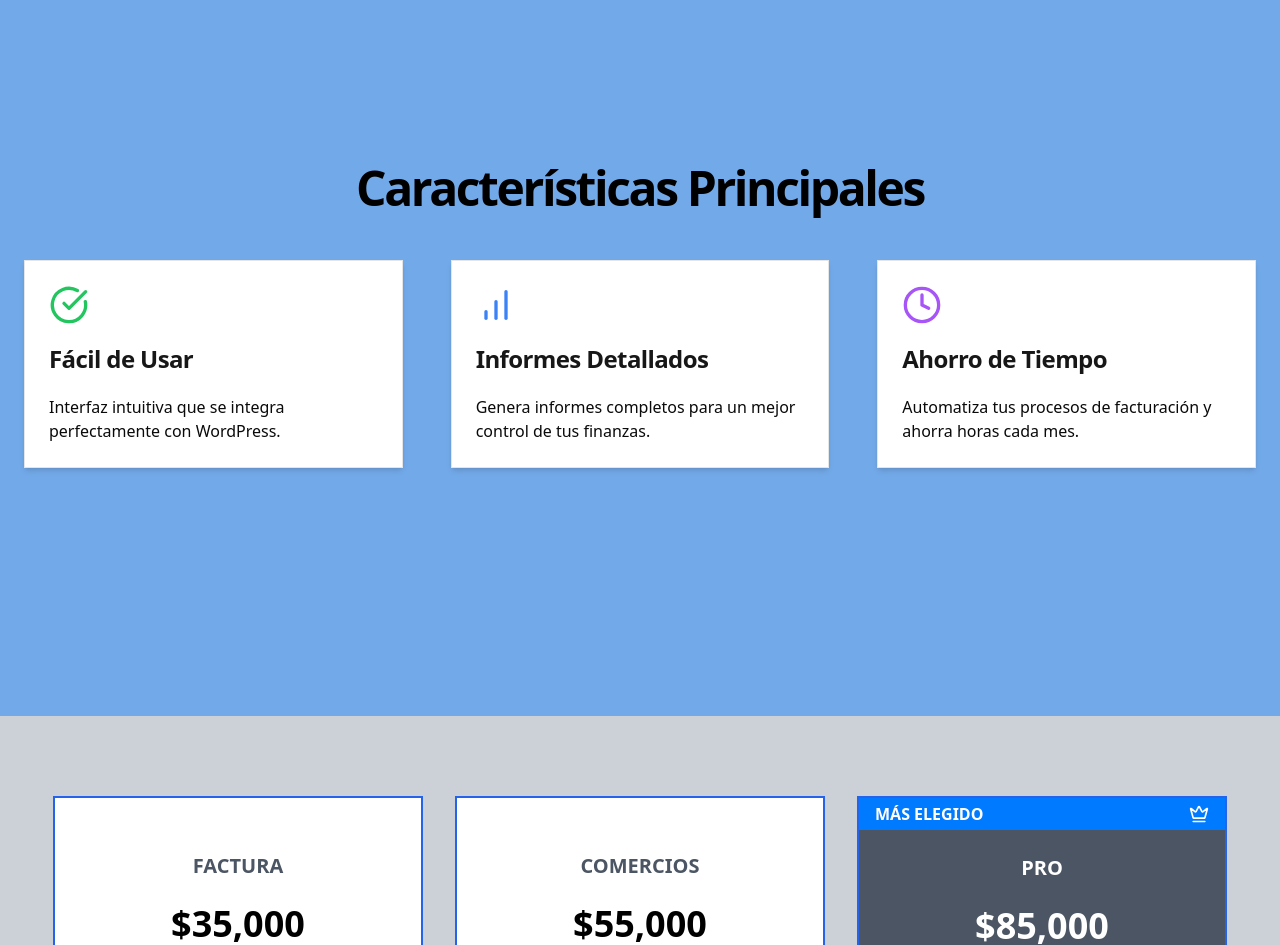
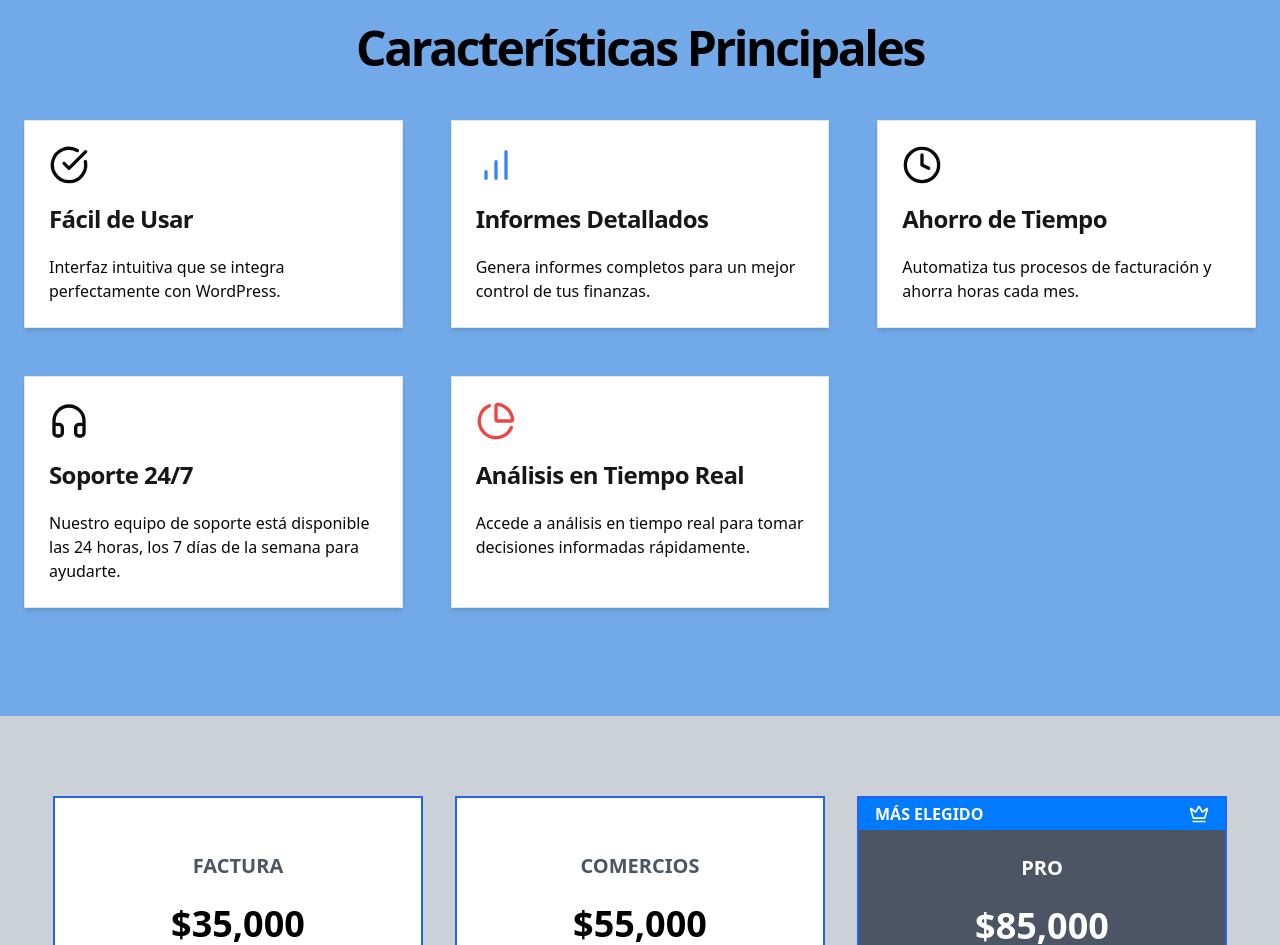
Before and after one commit to anibal317/facturacion, a Next.js app: page /products/invoices in a window 1280 px wide. Shown: the part 940-1885 px from the top of the page. Built offline with nearby package versions, Linux system fonts and the light colour scheme.

Commit message:
main features into json

```diff
--- a/components/features/MainFeatures.tsx
+++ b/components/features/MainFeatures.tsx
@@ -1,42 +1,41 @@
-import { Card, CardContent, CardHeader, CardTitle } from "@/components/ui/card"
-import { CheckCircle, BarChart, Clock } from "lucide-react"
+import { Card, CardContent, CardHeader, CardTitle } from "@/components/ui/card";
+import { CheckCircle, BarChart, Clock, Headphones,PieChart } from "lucide-react";
+import { Feature } from "../../types/iconTypes";
+import data from "../../data/mainFeatures.json"; // Asegúrate de usar la ruta correcta
 
+// Cambia el tipo de iconMap para aceptar props de SVG
+const iconMap: Record<Feature['icon'], React.ComponentType<React.SVGProps<SVGSVGElement>>> = {
+    CheckCircle,
+    BarChart,
+    Clock,
+    Headphones,
+    PieChart,
+};
 
 export default function MainFeatures() {
+    const features: Feature[] = data as Feature[]; // O usa la validación
+
     return (
-    <section id="caracteristicas" className="h-screen py-12 md:py-24 lg:py-32 bg-[#72a9e8] dark:bg-gray-800 flex justify-center items-center">
-      <div className="container px-4 md:px-6">
-        <h2 className="text-3xl font-bold tracking-tighter sm:text-5xl text-center mb-12">Características Principales</h2>
-        <div className="grid gap-6 lg:grid-cols-3 lg:gap-12">
-          <Card>
+        <section id="caracteristicas" className="flex justify-center items-center bg-[#72a9e8] dark:bg-gray-800 py-12 md:py-24 lg:py-32 h-screen">
+            <div className="px-4 md:px-6 container">
+                <h2 className="mb-12 font-bold text-3xl text-center sm:text-5xl tracking-tighter">Características Principales</h2>
+                <div className="gap-6 lg:gap-12 grid lg:grid-cols-3">
+                    {features.map((feature, index) => {
+                        const IconComponent = iconMap[feature.icon]; // TypeScript ahora sabe que feature.icon es un icono válido
+                        return (
+                            <Card key={index}>
                                 <CardHeader>
-              <CheckCircle className="w-10 h-10 text-green-500 mb-4" />
-              <CardTitle>Fácil de Usar</CardTitle>
+                                    <IconComponent className={`w-10 h-10 ${feature.color} mb-4`} />
+                                    <CardTitle>{feature.title}</CardTitle>
                                 </CardHeader>
                                 <CardContent>
-              <p>Interfaz intuitiva que se integra perfectamente con WordPress.</p>
+                                    <p>{feature.description}</p>
                                 </CardContent>
                             </Card>
-          <Card>
-            <CardHeader>
-              <BarChart className="w-10 h-10 text-blue-500 mb-4" />
-              <CardTitle>Informes Detallados</CardTitle>
-            </CardHeader>
-            <CardContent>
-              <p>Genera informes completos para un mejor control de tus finanzas.</p>
-            </CardContent>
-          </Card>
-          <Card>
-            <CardHeader>
-              <Clock className="w-10 h-10 text-purple-500 mb-4" />
-              <CardTitle>Ahorro de Tiempo</CardTitle>
-            </CardHeader>
-            <CardContent>
-              <p>Automatiza tus procesos de facturación y ahorra horas cada mes.</p>
-            </CardContent>
-          </Card>
+                        );
+                    })}
                 </div>
             </div>
         </section>
-  )
-};
+    );
+}
--- /dev/null
+++ b/data/mainFeatures.json
@@ -0,0 +1,32 @@
+[
+    {
+        "icon": "CheckCircle",
+        "title": "Fácil de Usar",
+        "description": "Interfaz intuitiva que se integra perfectamente con WordPress.",
+        "color": "text-green-500"
+    },
+    {
+        "icon": "BarChart",
+        "title": "Informes Detallados",
+        "description": "Genera informes completos para un mejor control de tus finanzas.",
+        "color": "text-blue-500"
+    },
+    {
+        "icon": "Clock",
+        "title": "Ahorro de Tiempo",
+        "description": "Automatiza tus procesos de facturación y ahorra horas cada mes.",
+        "color": "text-purple-500"
+    },
+    {
+        "icon": "Headphones",
+        "title": "Soporte 24/7",
+        "description": "Nuestro equipo de soporte está disponible las 24 horas, los 7 días de la semana para ayudarte.",
+        "color": "text-yellow-500"
+    },
+    {
+        "icon": "PieChart",
+        "title": "Análisis en Tiempo Real",
+        "description": "Accede a análisis en tiempo real para tomar decisiones informadas rápidamente.",
+        "color": "text-red-500"
+    }
+]
--- /dev/null
+++ b/types/iconTypes.ts
@@ -0,0 +1,7 @@
+// types.ts (puedes crear un archivo separado para tus tipos)
+export type Feature = {
+    icon: 'CheckCircle' | 'BarChart' | 'Clock' | 'Headphones' | 'PieChart' ; // Asegúrate de que estos coincidan con los íconos que usas
+    title: string;
+    description: string;
+    color: string; // Puedes ser más específico si lo deseas
+};
```
Lines whose indentation alone changed are shown as unchanged.
